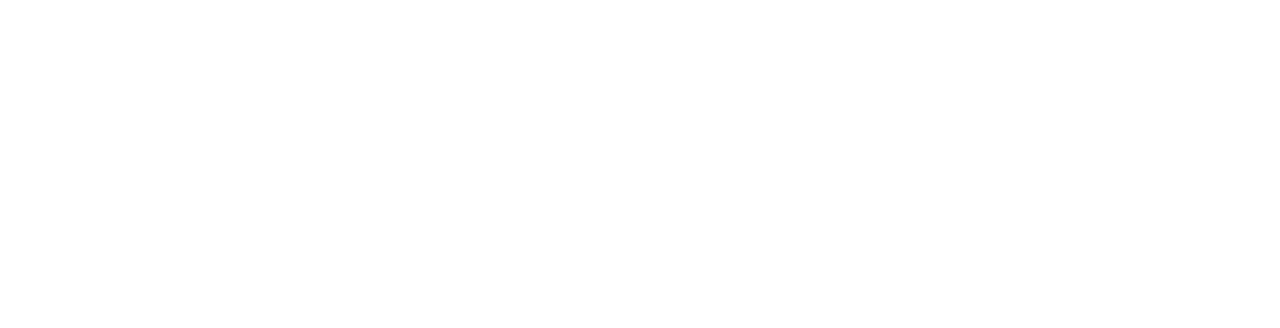
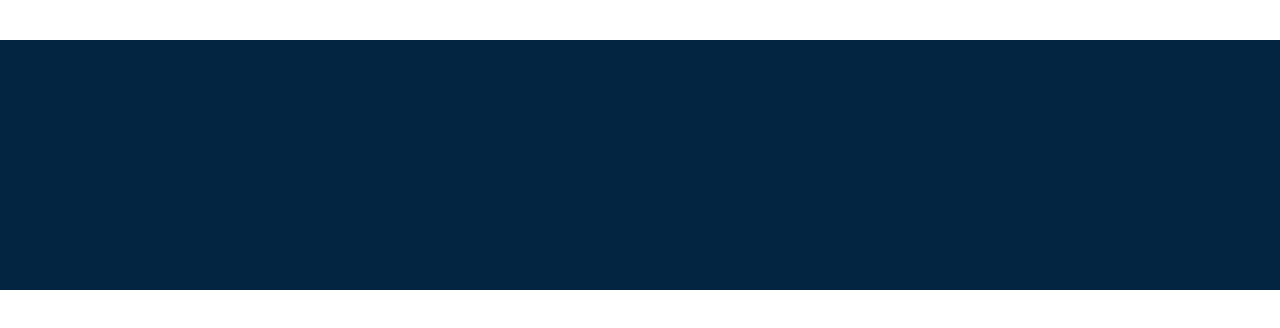
Before and after one commit to Ojes/ch-thmovie-db, a React (Create React App) app: page /movie-details/1 in a window 1280 px wide. Shown: the top 328 px of the page. Built offline with nearby package versions, Linux system fonts and the light colour scheme.

Commit message:
feat: added routing and footer

```diff
--- a/src/App.js
+++ b/src/App.js
@@ -1,5 +1,12 @@
+import { Provider } from 'jotai';
+import AppRouting from './AppRouting';
+
 function App() {
-  return <></>;
+  return (
+    <Provider>
+      <AppRouting />
+    </Provider>
+  );
 }
 
 export default App;
--- /dev/null
+++ b/src/AppRouting.js
@@ -0,0 +1,16 @@
+import { BrowserRouter, Routes, Route } from 'react-router-dom';
+import Footer from './components/Footer';
+
+function AppRouting() {
+  return (
+    <BrowserRouter>
+      <Routes>
+        <Route path="/" element={<div />} />
+        <Route path="/movie-details/:id" element={<div />} />
+      </Routes>
+      <Footer />
+    </BrowserRouter>
+  );
+}
+
+export default AppRouting;
--- /dev/null
+++ b/src/components/Footer.js
@@ -0,0 +1,10 @@
+import styled from 'styled-components';
+
+const Footer = styled.footer`
+  background: rgb(3, 37, 65);
+  height: 250px;
+  margin-top: 40px;
+  width: 100%;
+`;
+
+export default Footer;
```
